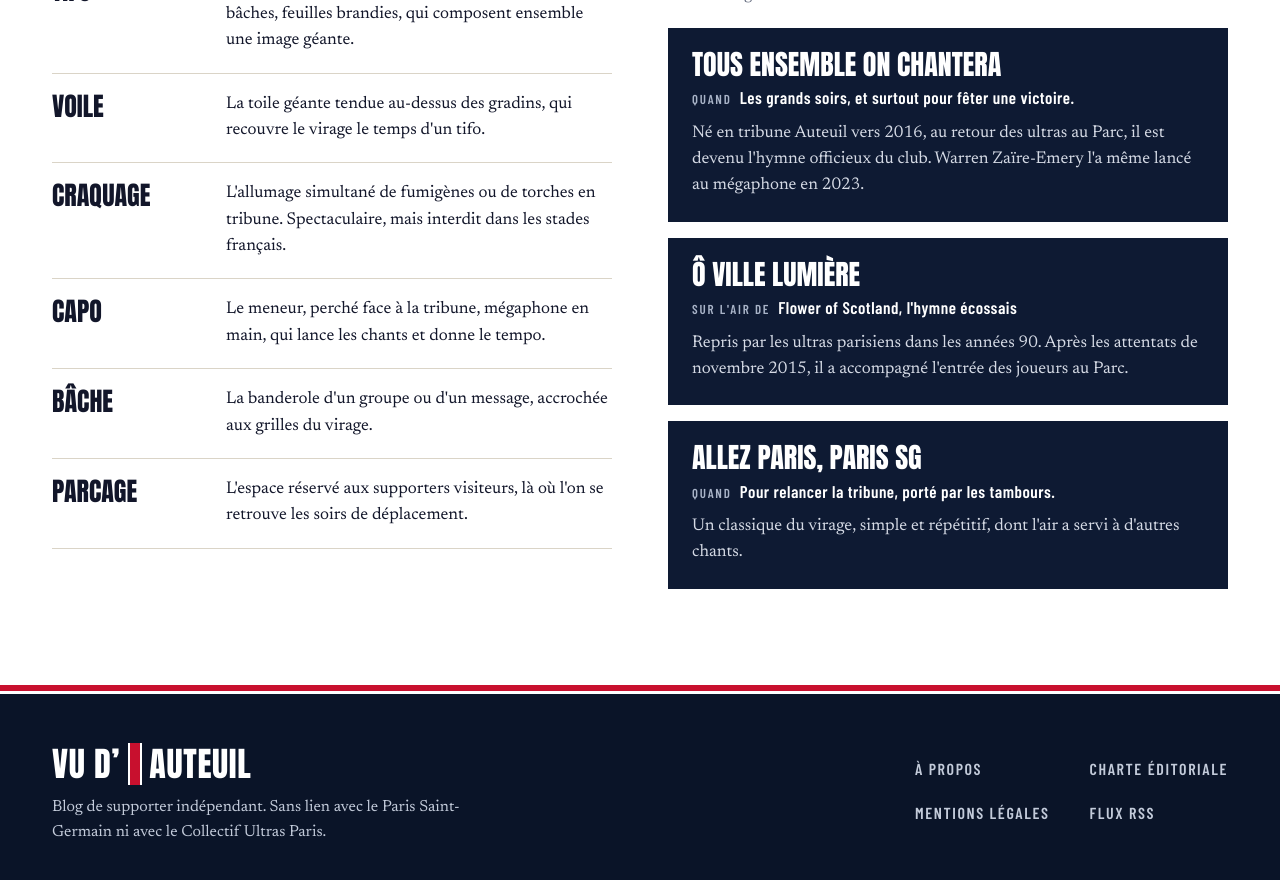
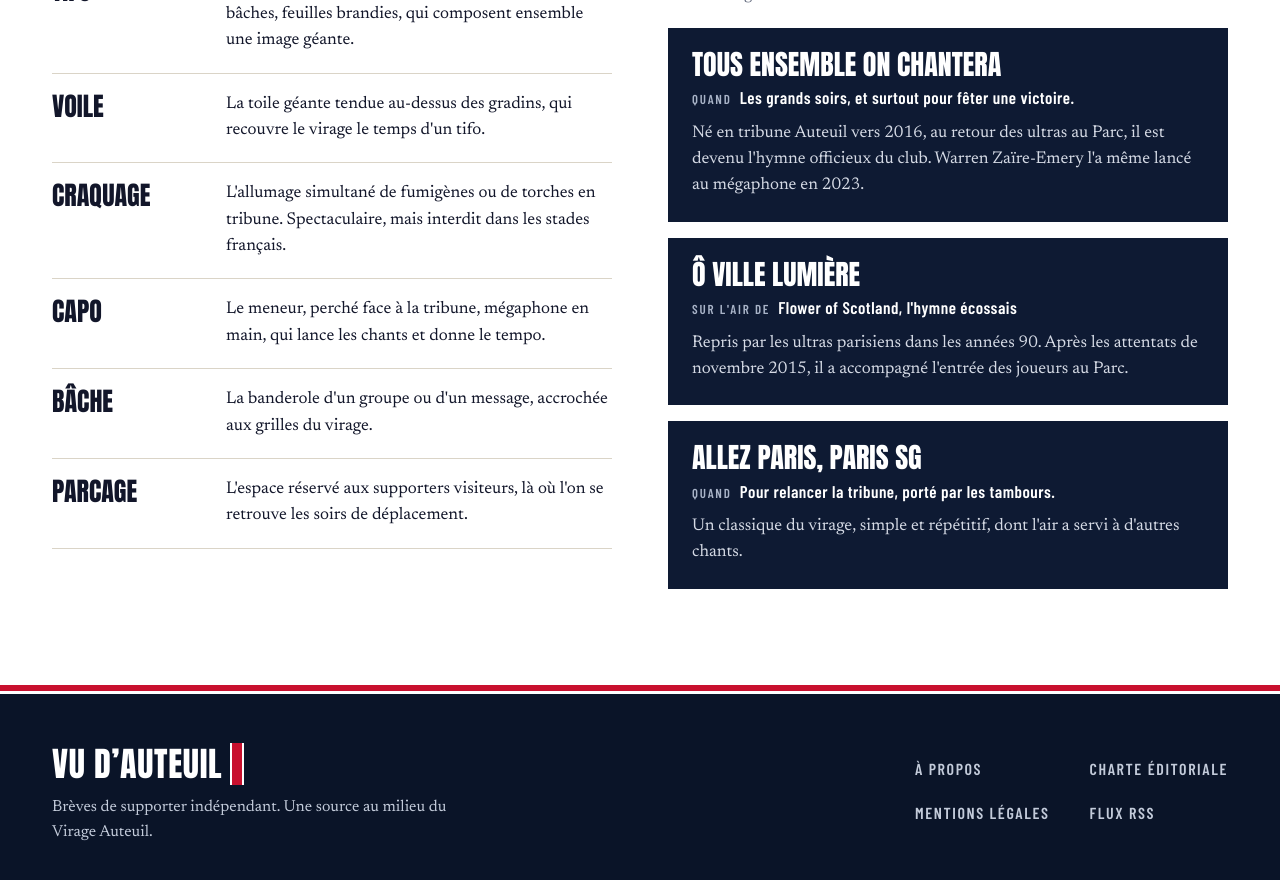
Before and after one commit to vudauteuil/vudauteuil.github.io, a Jekyll site: the page built from index.html, in a window 1280 px wide and 900 px high, scrolled down 3634 px. Shown: the top 880 px of the window. Built offline with Jekyll 4.4.1, drawn with Linux system fonts in a browser that asks for light colours; some of the changed text lies outside the part shown.

Commit message:
Update _data/reglages.yml (via Pages CMS)

```diff
--- a/_data/reglages.yml
+++ b/_data/reglages.yml
@@ -1,8 +1,4 @@
-signature: "Ton nom de plume"
-logo_debut: "VU D’"
-logo_fin: "AUTEUIL"
-slogan: "Brèves de tribune"
-newsletter_lien: ""
-instagram: ""
-x: ""
-mention_independance: "Blog de supporter indépendant. Sans lien avec le Paris Saint-Germain ni avec le Collectif Ultras Paris."
+signature: Désirus
+logo_debut: VU D’AUTEUIL
+slogan: Brèves de tribune
+mention_independance: Brèves de supporter indépendant. Une source au milieu du Virage Auteuil.
```
